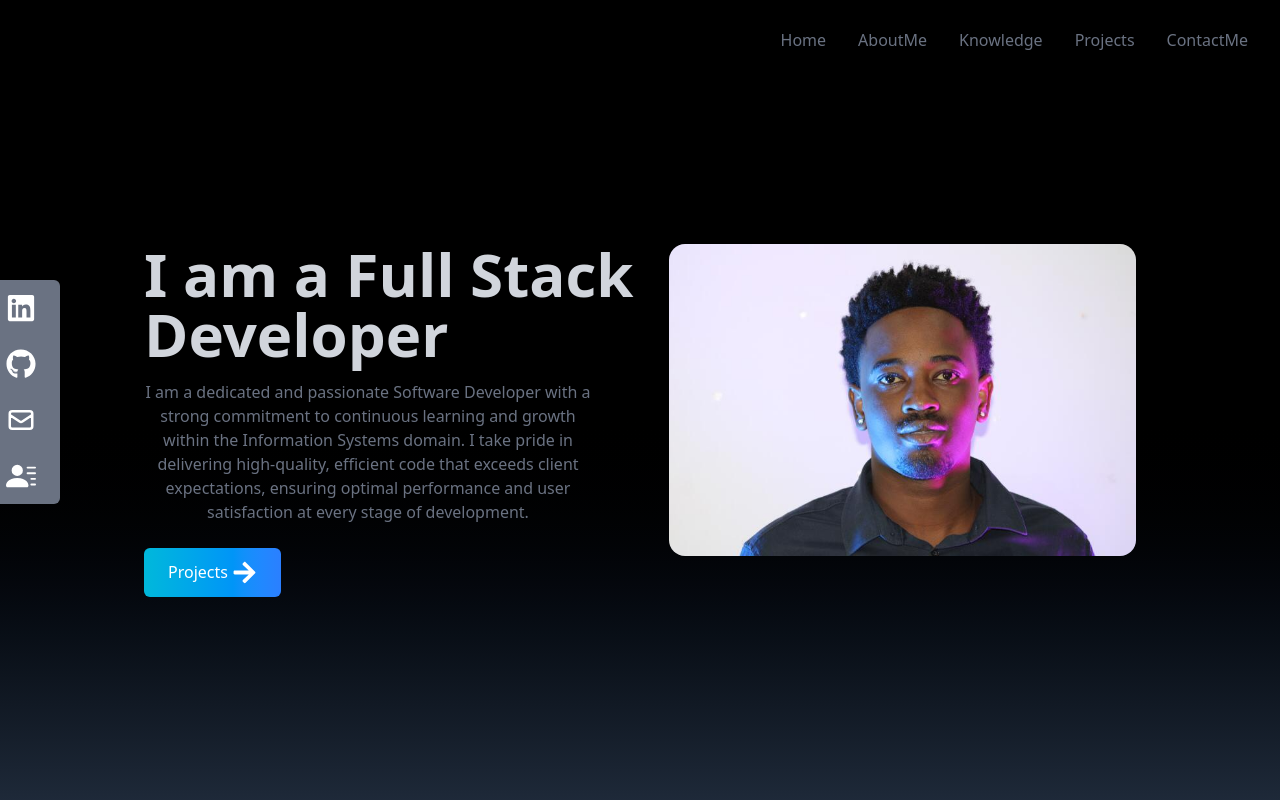
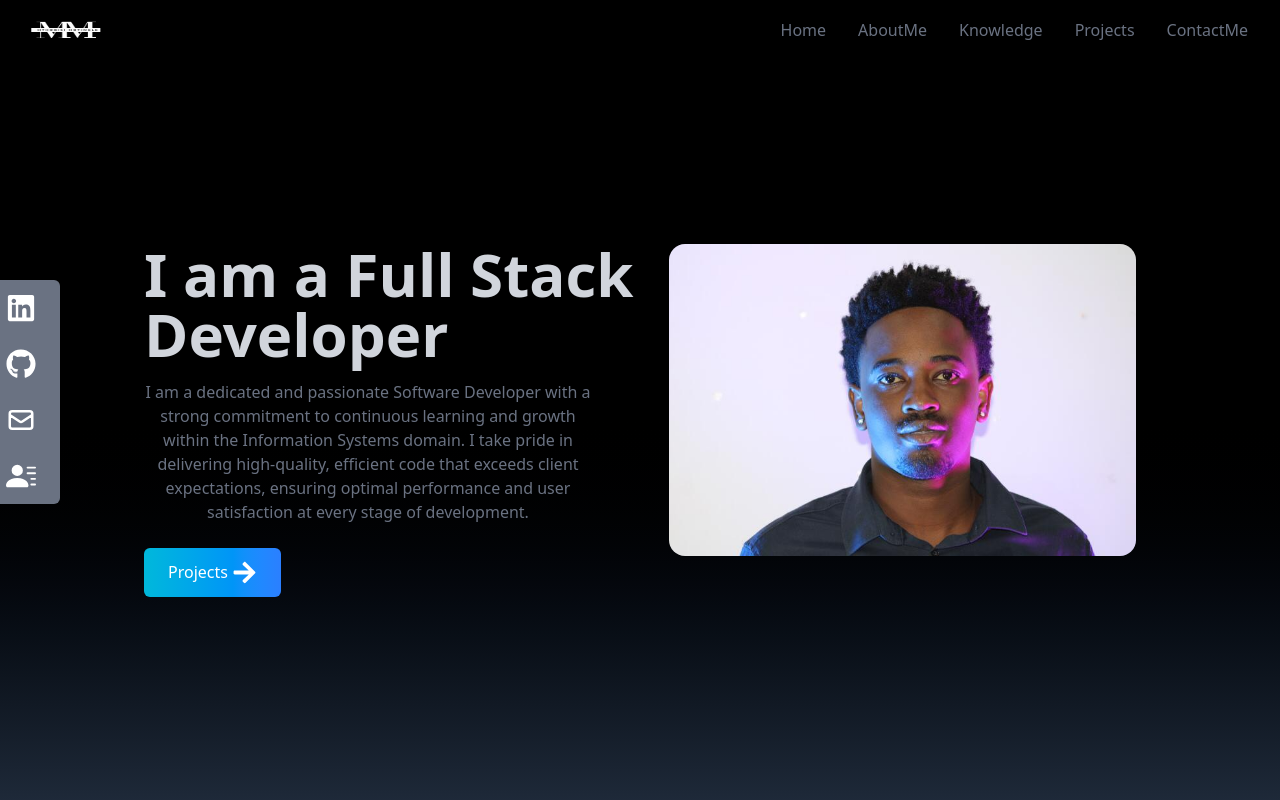
Before and after one commit to Mthobisi-8/my-portfolio, a React (Vite) app: page / in a window 1280 px wide. Shown: the top 800 px of the page. Built offline with nearby package versions, Linux system fonts and the light colour scheme.

Commit message:
NavBar Progress

```diff
--- a/package.json
+++ b/package.json
@@ -16,6 +16,7 @@
     "react-icons": "^5.5.0",
     "react-router-dom": "^7.2.0",
     "react-scroll": "^1.9.3",
+    "react-use": "^17.6.0",
     "tailwindcss": "^4.0.8"
   },
   "devDependencies": {
--- a/src/Components/NavBar.jsx
+++ b/src/Components/NavBar.jsx
@@ -1,82 +1,67 @@
-import React, {useState} from 'react'
-import{FaBars, FaTimes} from 'react-icons/fa'
+import React, { useState } from 'react';
+import { FaBars, FaTimes } from 'react-icons/fa';
 import { Link } from "react-scroll";
+import HeroImage from "../assets/Images/Me.png";
 
 const NavBar = () => {
   const [nav, setNav] = useState(false);
 
   const links = [
-    {
-      id: 1,
-      link: 'home'
-    },
-    {
-      id: 2,
-      link: 'AboutMe'
-    },
-    {
-      id: 3,
-      link: 'Knowledge'
-    },
+    { id: 1, link: 'home' },
+    { id: 2, link: 'AboutMe' },
+    { id: 3, link: 'Knowledge' },
+    { id: 4, link: 'Projects' },
+    { id: 5, link: 'ContactMe' },
+  ];
 
-    {
-      id: 4,
-      link: 'Projects'
-    },
-    {
-      id: 5,
-      link: 'ContactMe'
-    },
+  return (
 
-  ]
-  return (
-    <div className="flex justify-between items-center w-full h-20
-    px-4 text-white bg-black fixed">
+    <div className="flex justify-between items-center w-full h-15 px-4 text-white bg-black fixed  z-20 backdrop-blur-md">
+
       <div>
-        <h1 className="text-5xl font-signature ml-2"></h1>
+        <img
+                    src={HeroImage}
+                    alt="my profile"
+                    className=" lg:w-25 lg:h-13 hidden md:flex md:w-30  ml-0 "
+                  />
       </div>
 
-      <ul className="hidden md:flex">
+      <ul className="hidden md:flex backdrop-blur-sm z-20">
         {
-          links.map(({id, link}) =>(
+          links.map(({ id, link }) => (
             <li
-            key={link.id}
-            className="px-4 cursor-pointer capitalize font-medium
-            text-gray-500 hover:scale-105 duration-200">
-
+              key={id}
+              className="px-4 cursor-pointer capitalize font-medium text-gray-500 hover:scale-105 duration-200 backdrop-blur-sm z-50">
               <Link to={link} smooth duration={500}>{link}</Link>
             </li>
-          ))}
+          ))
+        }
+      </ul>
 
-
-      </ul>
       <div
-        onClick={() => setNav(!nav)} className="cursor-pointer pr-4 z-10 text-gray-500
-        md:hidden">
-        {nav ? <FaTimes size={30} /> : <FaBars size={30}/>}
-
+        onClick={() => setNav(!nav)} className="cursor-pointer pr-4 text-gray-500 md:hidden backdrop-blur-sm z-20">
+        {nav ? <FaTimes size={30} /> : <FaBars size={30} />}
       </div>
 
       {nav && (
- <ul className="flex flex-col justify-center items-center
-  absolute top-0 right-0 py-4 w-96 h-92 bg-gradient-to-b
-   from-black via-gray-800 to-black text-gray-500 rounded-lg mt-16">
-   {links.map(({id, link}) =>(
+        <ul className="flex flex-col justify-center items-center absolute top-0 right-0 py-4 w-96 h-screen bg-gradient-to-b from-black via-gray-800 to-black text-gray-500 rounded-lg mt-12 backdrop-blur-sm">
+           <img
+                    src={HeroImage}
+                    alt="my profile"
+                    className=" w-30 h-10 sm:w-40 sm:h-40 md:w-30  ml-0 "
+                  />
+          {links.map(({ id, link }) => (
             <li
-       key={link.id}
-       className="px-4 cursor-pointer capitalize py-6
-        text-4xl">
-
+              key={id}
+              className="px-4 cursor-pointer capitalize py-6 text-4xl backdrop-blur-sm z-20">
               <Link onClick={() => setNav(!nav)} to={link} smooth duration={500}>{link}</Link>
             </li>
           ))}
         </ul>
-
       )}
 
+    </div>
+  );
+};
 
-
-    </div>
-  )
-}
-export default NavBar
+export default NavBar;
```
Also changed, not shown: src/assets/Images/Me.png (renamed from src/assets/M (1).png), 1 other file (tests, documents, lock files or other folders). Lines whose indentation alone changed are shown as unchanged.
